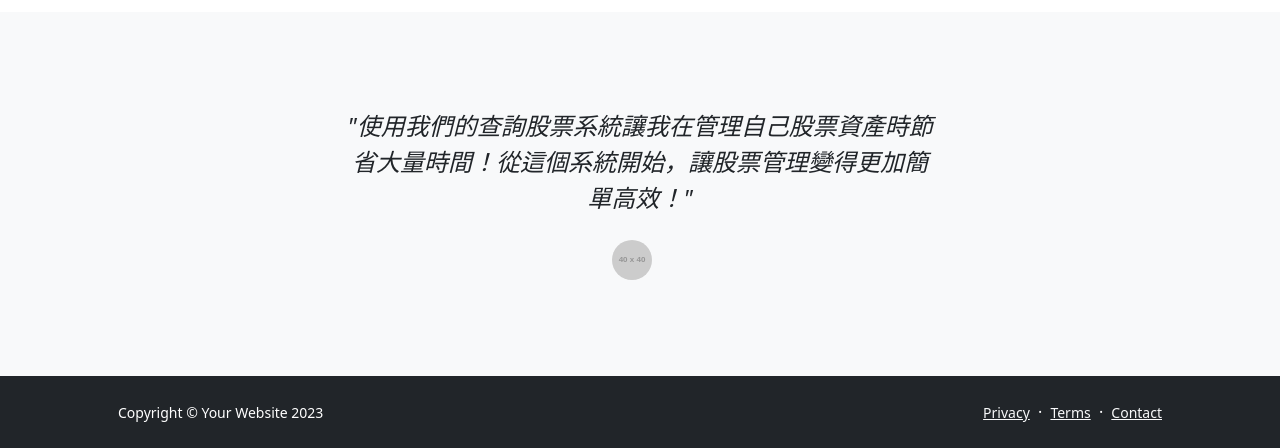
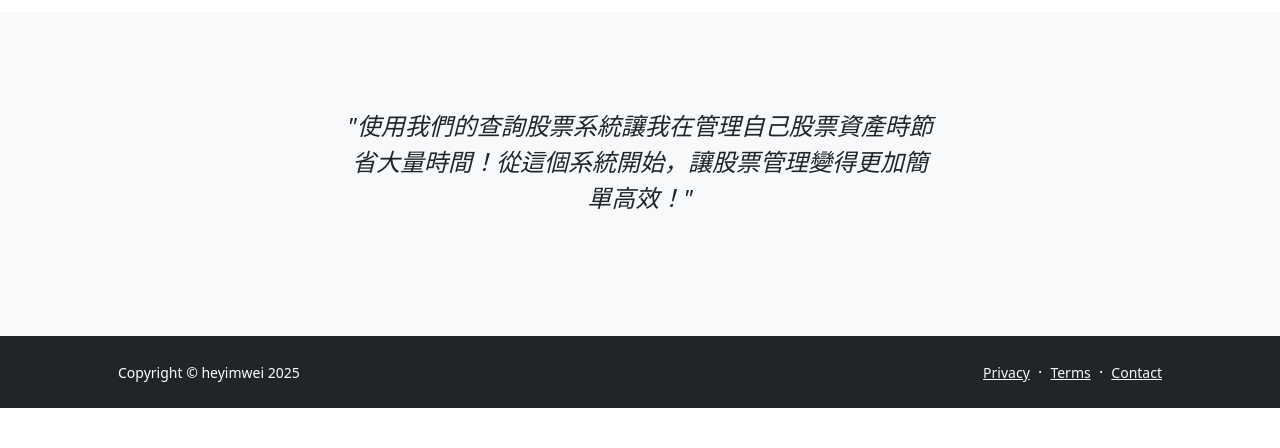
Before and after one commit to heyimwei/Stock_Information_Management_System, a PHP site: page / in a window 1280 px wide. Shown: the part 1528-1976 px from the top of the page. After the commit the page ends 1936 px from the top, so only its background shows below. Run offline with PHP 8.4, Linux system fonts and the light colour scheme; the visitor is signed in with stand-in values (Sample User, id 1); grey boxes labelled with a size stand in for pictures from a placeholder-image service; data that the repository does not hold is empty; some libraries are stand-ins or nearby versions.

Commit message:
Update index.php
copyright

```diff
--- a/index.php
+++ b/index.php
@@ -7,7 +7,7 @@
     <meta name="viewport" content="width=device-width, initial-scale=1, shrink-to-fit=no" />
     <meta name="description" content="" />
     <meta name="author" content="" />
-    <title>股票管理系統</title>
+    <title>股票資訊管理系統</title>
     <!-- Favicon-->
     <link rel="icon" type="image/x-icon" href="assets/favicon.ico" />
     <!-- Bootstrap icons-->
@@ -238,9 +238,6 @@
                     <div class="col-lg-10 col-xl-7">
                         <div class="text-center">
                             <div class="fs-4 mb-4 fst-italic">"使用我們的查詢股票系統讓我在管理自己股票資產時節省大量時間！從這個系統開始，讓股票管理變得更加簡單高效！"</div>
-                            <div class="d-flex align-items-center justify-content-center">
-                                <img class="rounded-circle me-3" src="https://dummyimage.com/40x40/ced4da/6c757d" alt="..." />
-                            </div>
                         </div>
                     </div>
                 </div>
@@ -251,7 +248,7 @@
     <footer class="bg-dark py-4 mt-auto">
         <div class="container px-5">
             <div class="row align-items-center justify-content-between flex-column flex-sm-row">
-                <div class="col-auto"><div class="small m-0 text-white">Copyright &copy; Your Website 2023</div></div>
+                <div class="col-auto"><div class="small m-0 text-white">Copyright &copy; heyimwei 2025</div></div>
                 <div class="col-auto">
                     <a class="link-light small" href="#!">Privacy</a>
                     <span class="text-white mx-1">&middot;</span>
```
